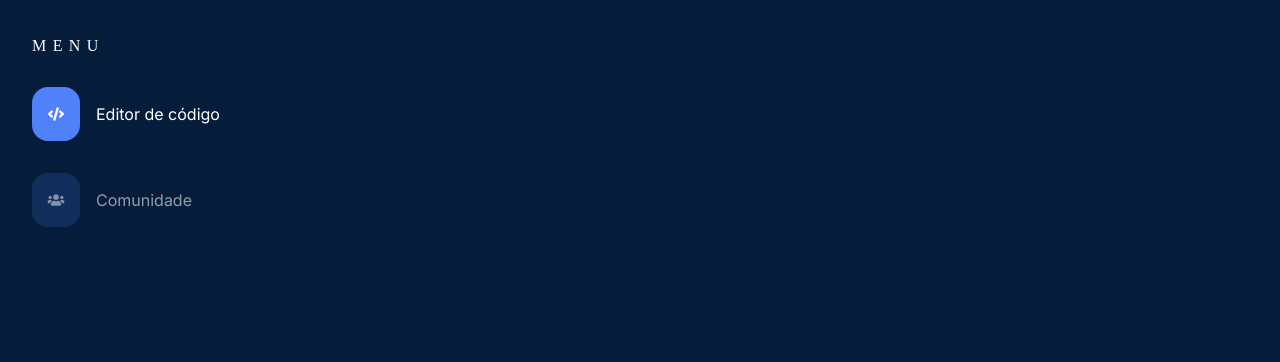
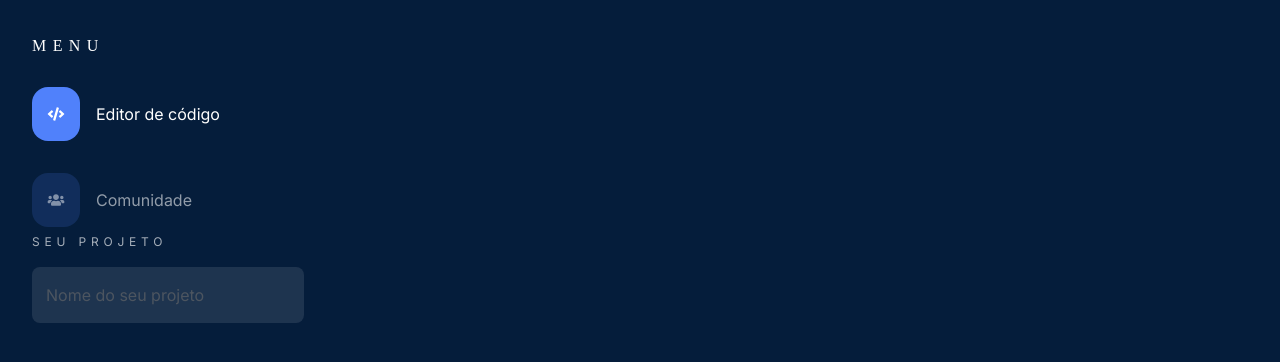
Before and after one commit to devramoss/aluraDev, a plain HTML site: page index.html in a window 1280 px wide. Shown: the part 108-470 px from the top of the page. Drawn offline with Linux system fonts and the light colour scheme.

Commit message:
Creating a project title field

```diff
--- a/index.html
+++ b/index.html
@@ -13,7 +13,7 @@
     <header>
         <img src="./images/logo.png" alt="Logo Alura Dev" class="logo">
         <form action="">
-            <input type="text" name="" id="campo_de_busca" placeholder="Busque por algo">
+            <input type="text"id="campo_de_busca" placeholder="Busque por algo">
         </form>
         <div class="autor">
             <img src="./images/autor.jpeg" alt="Foto do autor" id="foto_autor">
@@ -33,5 +33,9 @@
             </li>
         </ul>
     </nav>
+        <form action="" id="seu_projeto">
+            <label class="section_title">SEU PROJETO</label>
+            <input type="text" id="nome_do_projeto" placeholder="Nome do seu projeto">
+        </form>
 </body>
 </html>
--- a/style.css
+++ b/style.css
@@ -1,6 +1,8 @@
 :root{
     --white : #FFFFFF;
     --inter: 'Inter', sans-serif;
+    --letterSpacing : 0.4em;
+    --transparentColor: rgba(255, 255, 255, 0.16);
 }
 
 *{
@@ -31,6 +33,7 @@ header{
     border: none;
     border-radius: 8px;
     background-color: rgba(255, 255, 255, 0.16);
+    color: var(--white);
     font-family: var(--inter);
     font-size: 16px;
     padding-left: 14px;
@@ -87,3 +90,28 @@ nav p {
 .menu_link_ativo img {
     background-color: rgba(80, 129, 251, 0.16);
 }
+.section_title{
+    margin-bottom: 16px;
+    font-size: 12px;
+    line-height: 18px;
+    font-family: var(--inter);
+    letter-spacing: var(--letterSpacing);
+    color: var(--white);
+}
+#seu_projeto{
+    display: flex;
+    flex-direction: column;
+    color: var(--white);
+    opacity: 0.64;
+}
+#nome_do_projeto{
+    width: 272px;
+    height: 56px;
+    border-radius: 8px;
+    border-style: none;
+    padding-left: 14px;
+    background-color: var(--transparentColor);
+    color: var(--white);
+    font-size: 16px;
+    font-family: var(--inter);
+}
```
